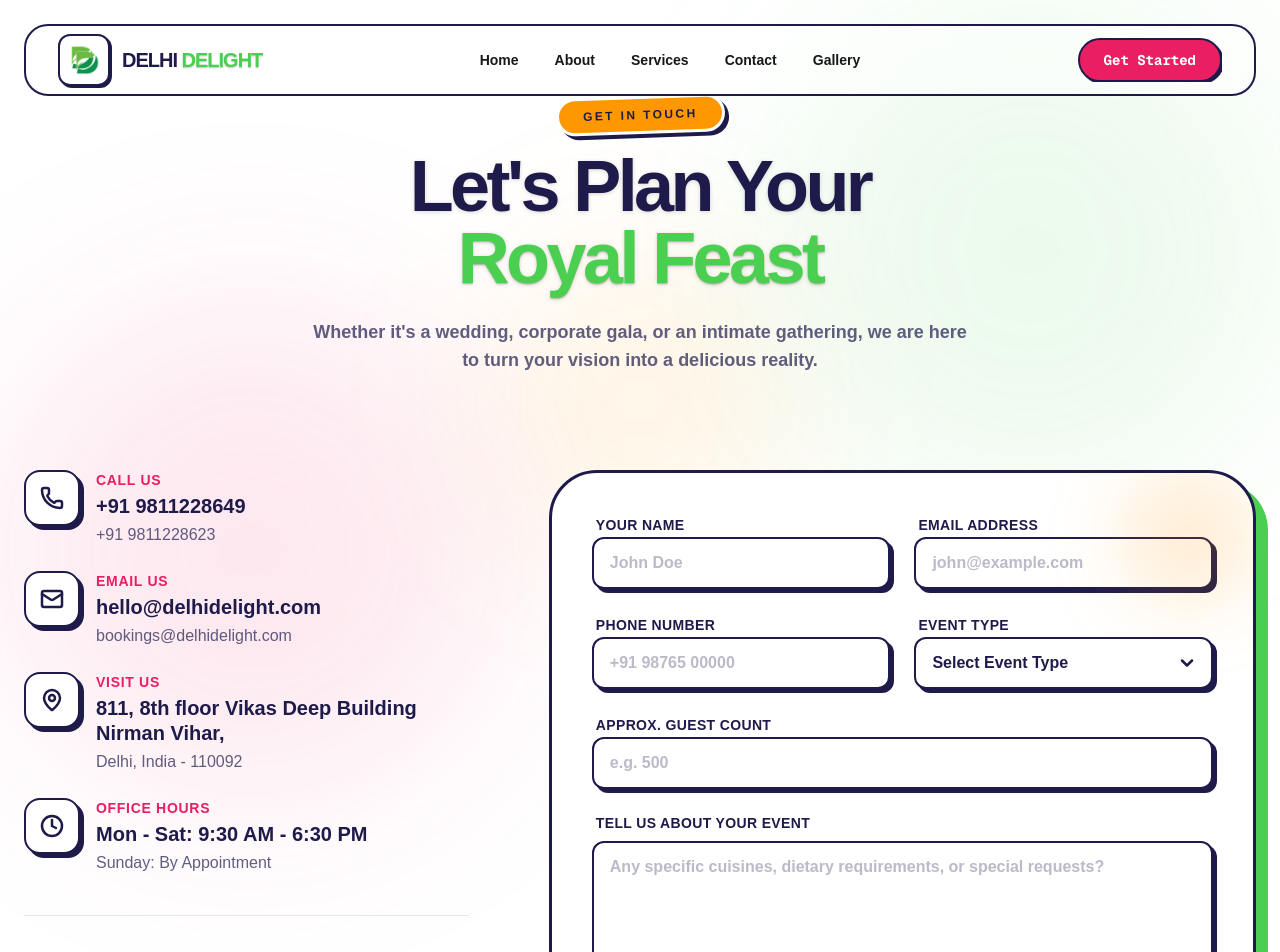
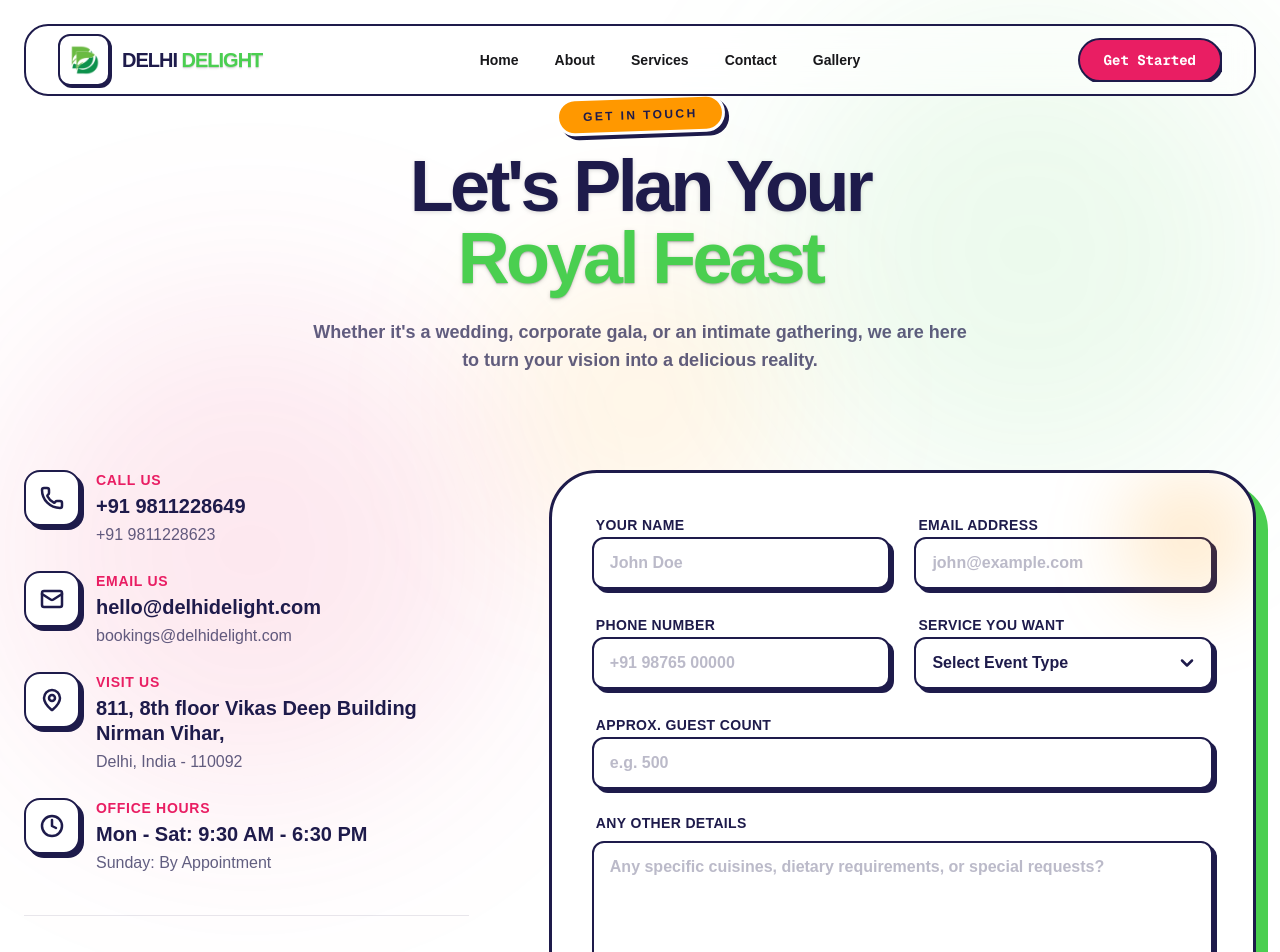
Before and after one commit to saurabhkuriyal/DelhiDelight, a Next.js app: page /contact in a window 1280 px wide. Shown: the top 952 px of the page. Built offline with nearby package versions, Linux system fonts and the light colour scheme.

Commit message:
updaing contact page

```diff
--- a/app/contact/page.tsx
+++ b/app/contact/page.tsx
@@ -154,7 +154,7 @@ export default function ContactPage() {
                                     onChange={handleChange}
                                 />
                                 <div className="space-y-2">
-                                    <label className="text-sm font-black text-[#1e1b4b] ml-1 uppercase tracking-wide">Event Type</label>
+                                    <label className="text-sm font-black text-[#1e1b4b] ml-1 uppercase tracking-wide">Service you want</label>
                                     <div className="relative">
                                         <select
                                             name="eventType"
@@ -165,8 +165,8 @@ export default function ContactPage() {
                                             <option value="" disabled>Select Event Type</option>
                                             <option value="wedding">Wedding / Reception</option>
                                             <option value="corporate">Corporate Event</option>
-                                            <option value="birthday">Birthday Party</option>
-                                            <option value="social">Social Gathering</option>
+                                            <option value="birthday">College/School Mess</option>
+                                            <option value="social">Hospital Mess</option>
                                             <option value="other">Other</option>
                                         </select>
                                         <div className="absolute right-4 top-1/2 -translate-y-1/2 pointer-events-none text-[#1e1b4b]">
@@ -188,7 +188,7 @@ export default function ContactPage() {
                             </div>
 
                             <div className="mb-8">
-                                <label className="text-sm font-black text-[#1e1b4b] ml-1 mb-2 block uppercase tracking-wide">Tell us about your event</label>
+                                <label className="text-sm font-black text-[#1e1b4b] ml-1 mb-2 block uppercase tracking-wide">Any other details</label>
                                 <textarea
                                     name="message"
                                     value={formState.message}
```
